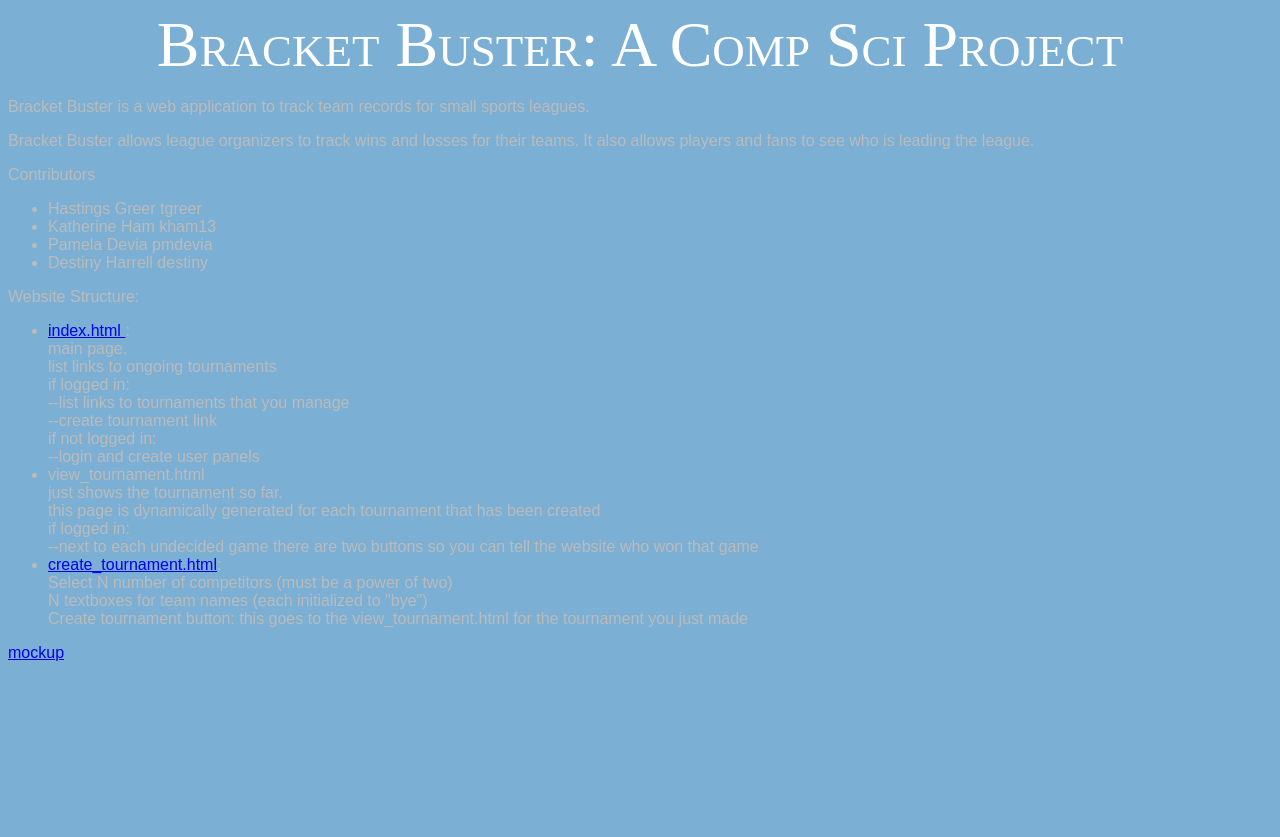
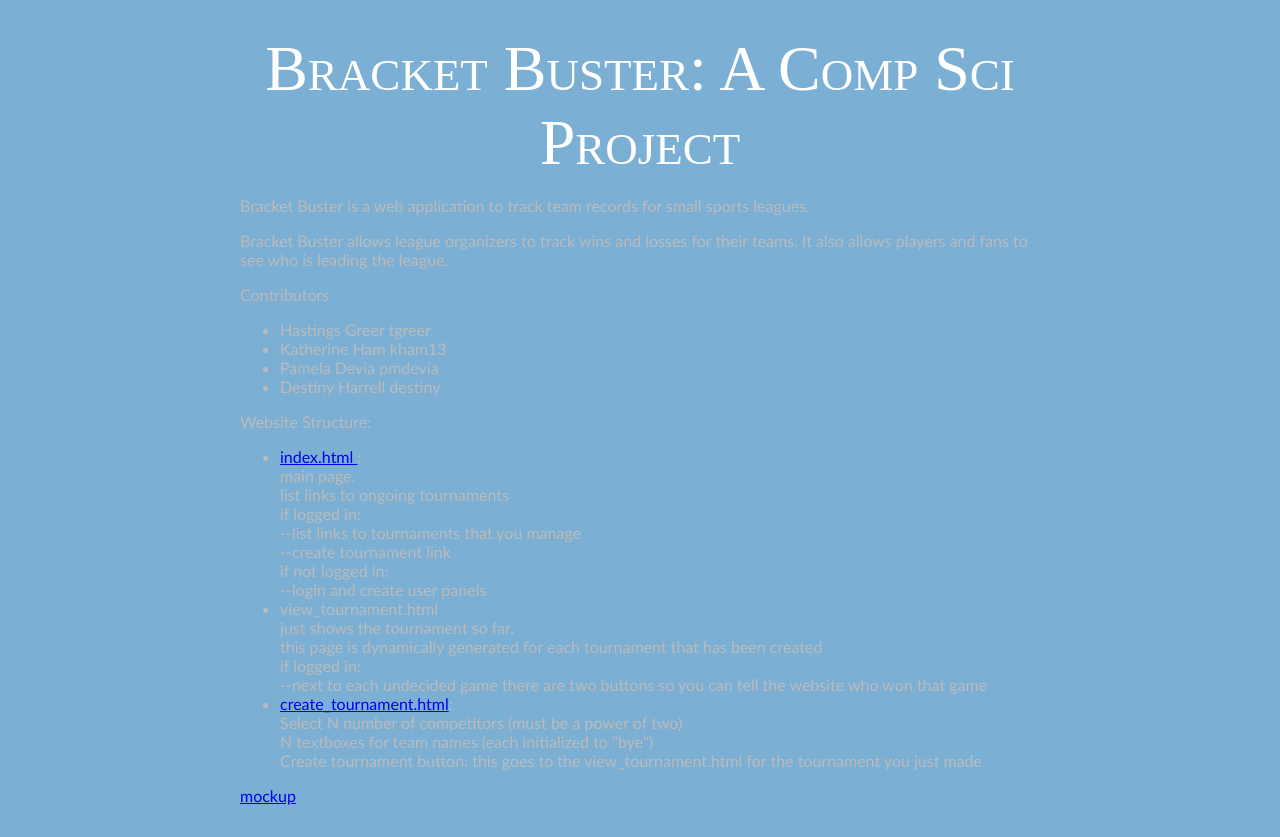
Before and after one commit to HastingsGreer/tournament-website, a PHP site: page / in a window 1280 px wide. Before the commit the page ends 661 px from the top, so only its background shows below. Run offline with PHP 8.4, Linux system fonts and the light colour scheme.

Commit message:
Update styles.css

```diff
--- a/mockup/styles.css
+++ b/mockup/styles.css
@@ -2,6 +2,16 @@ html{
     font-family: sans-serif;
     background-color: #7BAFD4;
 }
+
+body{
+    font-family: "Calibri", sans-serif;
+    font-size: 16px;
+    color: #FFFFFF;
+    margin: 0 auto;
+    max-width:800px;
+    padding: 2em 2em 2em;
+}
+
 #home_screen{
     color:#bbbbbb;
 }
```
